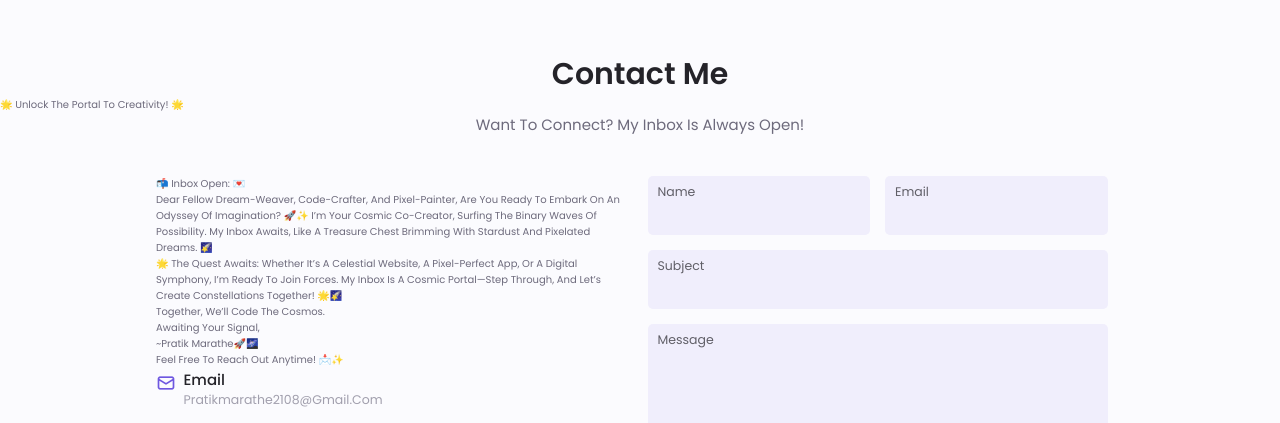
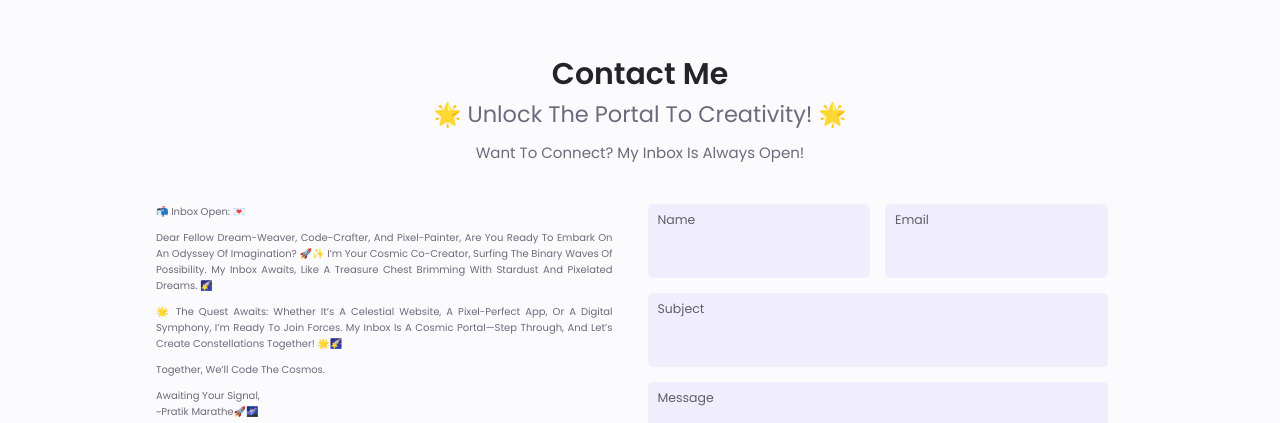
Before and after one commit to PratikVMarathe/Portfolio, a plain HTML site: page index.html in a window 1280 px wide. Shown: the part 2672-3095 px from the top of the page. Drawn offline with nearby package versions, Linux system fonts and the light colour scheme.

Commit message:
Update style.css

```diff
--- a/assets/css/style.css
+++ b/assets/css/style.css
@@ -158,6 +158,12 @@ button {
   font-size: var(--big-font-size);
 }
 
+.section_subtitle1 {
+  display: block;
+  font-size: var(--h1-font-size);
+  margin-bottom: var(--mb-0-5);
+}
+
 .section_subtitle {
   display: block;
   font-size: var(--h2-font-size);
@@ -165,7 +171,8 @@ button {
 }
 
 .section_title,
-.section_subtitle {
+.section_subtitle,
+.section_subtitle1 {
   text-align: center;
 }
 
@@ -748,6 +755,12 @@ button {
   color: var(--text-color-light);
 }
 
+.contact_person{
+  text-align: justify;
+  margin-bottom: var(--mb-1);
+  margin-right: 2rem;
+}
+
 .contact_content {
   background-color: var(--input-color);
   border-radius: 0.5rem;
@@ -1098,6 +1111,9 @@ button {
   .section_subtitle {
     margin-bottom: 4rem;
   }
+  .section_subtitle1{
+    margin-bottom: 1rem;
+  }
 
   .header {
     top: 0;
```
